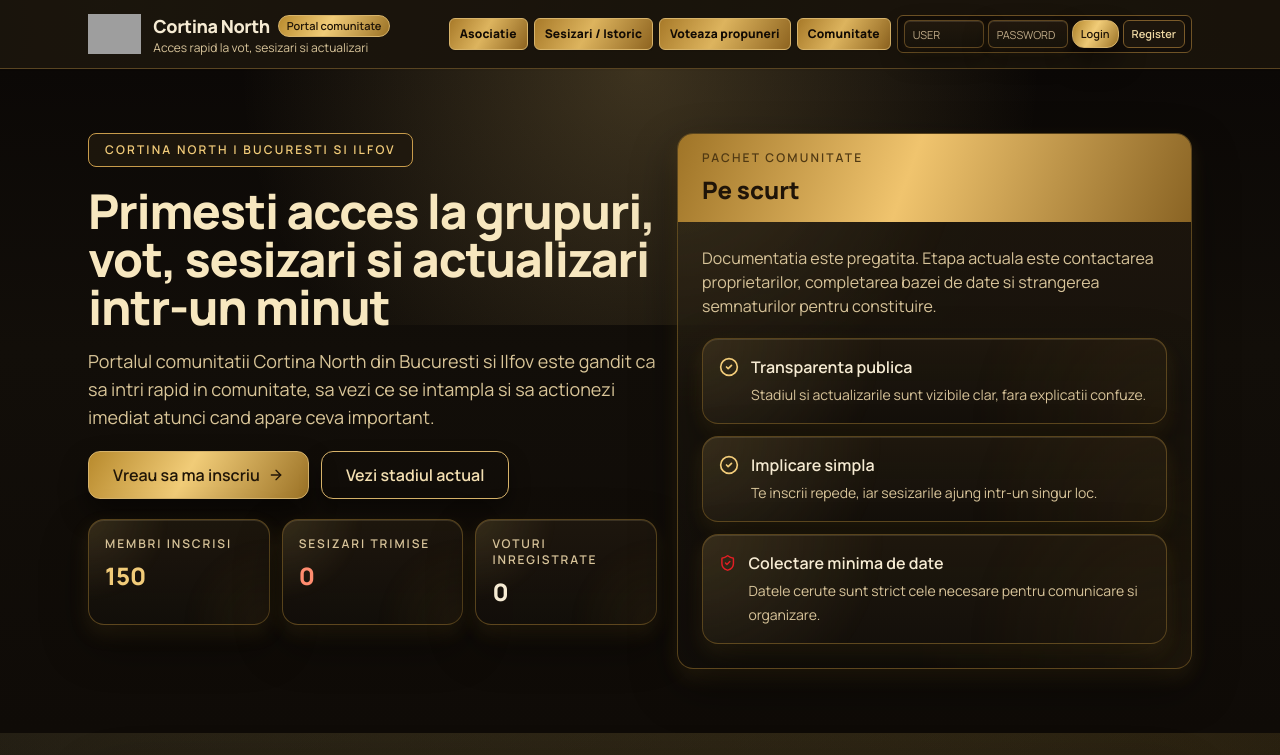
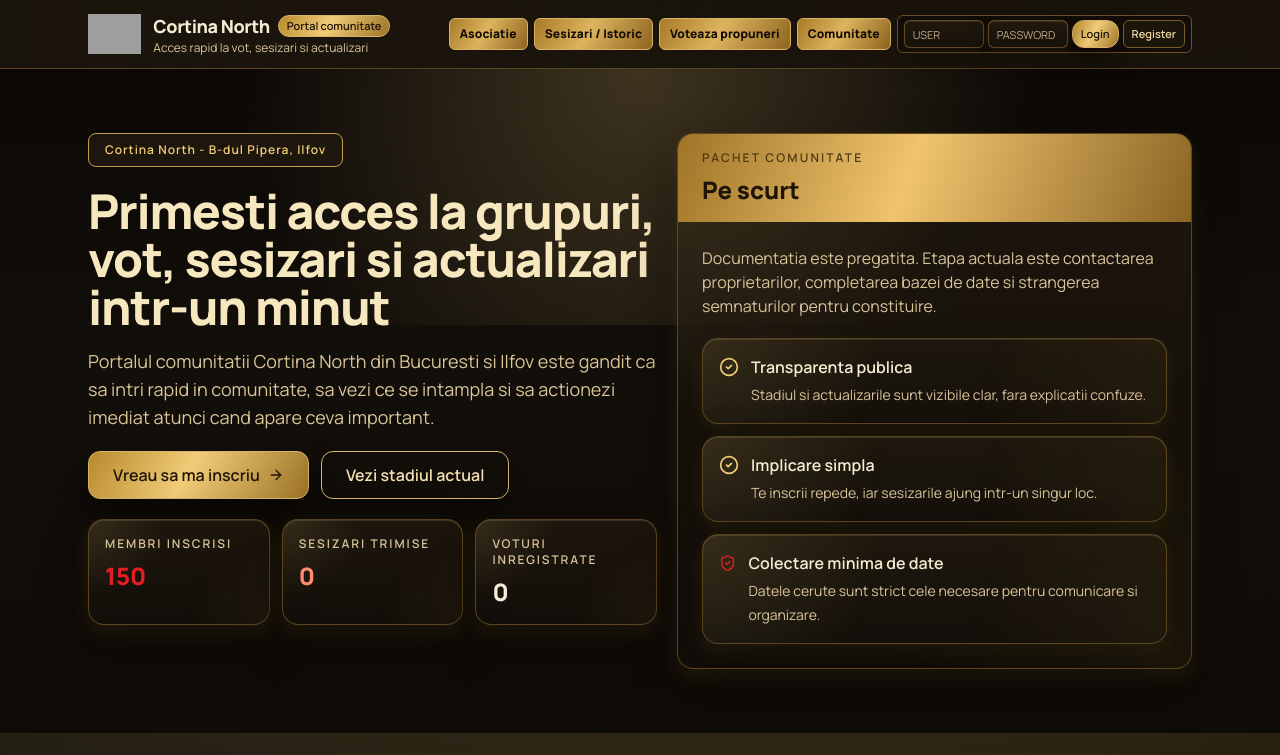
Before and after one commit to mediafisker-lang/alpinistiutilitari.ro, a Next.js app: page / in a window 1280 px wide. Shown: the top 755 px of the page. Built offline with nearby package versions, Linux system fonts and the light colour scheme; no server answers; the database is empty; grey boxes are pictures that could not be loaded.

Commit message:
Update homepage labels, ordering, and member highlight

```diff
--- a/app/page.tsx
+++ b/app/page.tsx
@@ -72,6 +72,7 @@ export default async function HomePage() {
         dangerouslySetInnerHTML={{ __html: JSON.stringify(structuredData) }}
       />
       <HeroSection stats={stats} />
+      <HowItWorksSection />
       <QuickJoinBanner />
       <CommunitySection links={links} />
       <BenefitsSection />
@@ -90,7 +91,6 @@ export default async function HomePage() {
           </div>
         </div>
       </section>
-      <HowItWorksSection />
     </>
   );
 }
--- a/components/hero-section.tsx
+++ b/components/hero-section.tsx
@@ -21,8 +21,8 @@ export function HeroSection({ stats }: { stats: HomepageStats }) {
       <div className="relative mx-auto max-w-6xl px-4 py-10 sm:px-6 sm:py-14 lg:py-16">
         <div className="grid gap-5 lg:grid-cols-[1.05fr_0.95fr] lg:items-start">
           <div className="space-y-5">
-            <span className="inline-flex rounded-lg border border-[#c79b4b] bg-[rgba(32,24,14,0.84)] px-4 py-2 text-xs font-semibold uppercase tracking-[0.18em] text-[#f1cb79]">
-              Cortina North | Bucuresti si Ilfov
+            <span className="inline-flex rounded-lg border border-[#c79b4b] bg-[rgba(32,24,14,0.84)] px-4 py-2 text-xs font-semibold tracking-[0.08em] text-[#f1cb79]">
+              Cortina North - B-dul Pipera, Ilfov
             </span>
             <div className="space-y-4">
               <h1 className="max-w-3xl text-4xl font-extrabold tracking-tight text-[#f7e7bf] sm:text-5xl">
@@ -52,7 +52,7 @@ export function HeroSection({ stats }: { stats: HomepageStats }) {
                 <p className="text-xs font-semibold uppercase tracking-[0.16em] text-[#d8c49a]">
                   Membri inscrisi
                 </p>
-                <p className="mt-2 text-2xl font-extrabold text-[#f1cb79]">
+                <p className="mt-2 text-2xl font-extrabold text-[#e31e24]">
                   {formatCount(stats.residentsCount)}
                 </p>
               </div>
--- a/components/join-conversion-panel.tsx
+++ b/components/join-conversion-panel.tsx
@@ -79,7 +79,7 @@ export function JoinConversionPanel({ stats }: { stats: HomepageStats }) {
             <p className="text-xs font-semibold uppercase tracking-[0.16em] text-slate-500">
               Membri inscrisi
             </p>
-            <p className="mt-2 text-3xl font-extrabold text-[#005eb8]">{formatCount(stats.residentsCount)}</p>
+            <p className="mt-2 text-3xl font-extrabold text-[#e31e24]">{formatCount(stats.residentsCount)}</p>
           </div>
           <div className="surface-3d rounded-2xl p-4">
             <p className="text-xs font-semibold uppercase tracking-[0.16em] text-slate-500">
--- a/components/quick-join-banner.tsx
+++ b/components/quick-join-banner.tsx
@@ -6,9 +6,9 @@ import { Button } from "@/components/ui/button";
 import { useVoteSession } from "@/components/use-vote-session";
 
 export function QuickJoinBanner() {
-  const { isLoggedIn } = useVoteSession();
+  const { currentIp, isLoggedIn } = useVoteSession();
 
-  if (isLoggedIn) {
+  if (!currentIp || isLoggedIn) {
     return null;
   }
 
```
